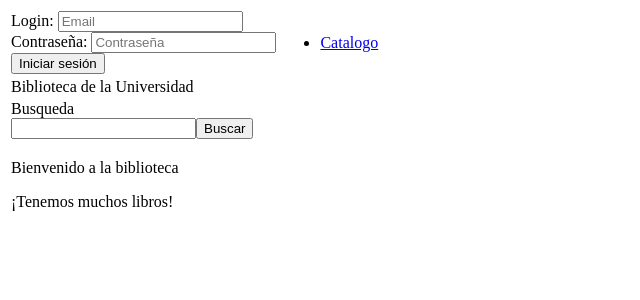
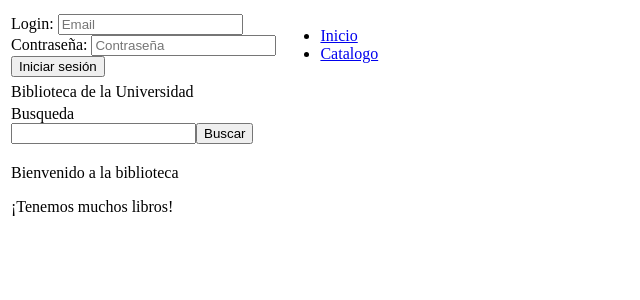
Before and after one commit to JoseEduardoGarciaAvalos/bibliotecaU, an Angular app: page /home in a window 1280 px wide. Shown: the top 300 px of the page, without its empty margins (0-640 px from the left). Built offline with nearby package versions, Linux system fonts and the light colour scheme.

Commit message:
include ancla Inicio into NavBar

```diff
--- a/src/app/navbar/navbar.component.html
+++ b/src/app/navbar/navbar.component.html
@@ -1,4 +1,7 @@
 <ul>
+    <li>
+        <a routerLink="home">Inicio</a>
+    </li>
     <li>
         <a [routerLink]="['/catalogo','general']">Catalogo</a>
     </li>
```
